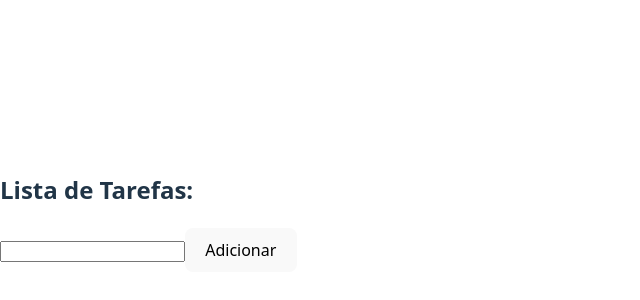
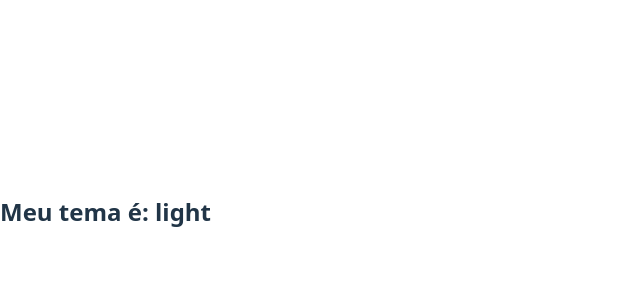
Before and after one commit to jsouza181gh/reactProject, a React (Vite) app: page / in a window 1280 px wide. Shown: the part 188-488 px from the top of the page, without its empty margins (0-640 px from the left). Built offline with nearby package versions, Linux system fonts and the light colour scheme.

Commit message:
Aula 62: Conceito do create context

```diff
--- a/src/App.tsx
+++ b/src/App.tsx
@@ -1,49 +1,15 @@
-import { useReducer, useState } from "react";
+import { createContext } from "react";
+import { Button } from "./components/button";
 
-type TaskAction = {
-	type: 'add',
-	payload: string
-}
-
-function taskReducer(state: string[], action: TaskAction) {
-	const { type, payload } = action;
-
-	if (type == 'add' && payload) {
-		return [...state, payload];
-	}
-
-	return state;
-}
+export const ThemeContext = createContext<string | null>(null);
 
 const App = () => {
-	const [tasks, dispatch] = useReducer(taskReducer, []);
-	const [inputValue, setInputValue] = useState('');
-
-	const handleClick = () => {
-		dispatch({type: 'add', payload: inputValue});
-		setInputValue('');
-	};
 
 	return (
-		<div>
-			<h2>Lista de Tarefas:</h2>
-			<ul>
-				{tasks.map((task, key) =>
-					<li key={key}>
-						{task}
-					</li>
-				)}
-			</ul>
-			<div>
-				<input
-					value={inputValue}
-					onChange={e => setInputValue(e.target.value)}
-				/>
-				<button onClick={handleClick}>
-					Adicionar
-				</button>
-			</div>
-		</div>
+		<ThemeContext.Provider value={'light'}>
+			<Button />
+		</ThemeContext.Provider>
+
 	);
 };
 
--- /dev/null
+++ b/src/components/Button.tsx
@@ -0,0 +1,9 @@
+import { useContext } from "react";
+import { ThemeContext } from "../App";
+
+export const Button = () => {
+    const theme = useContext(ThemeContext);
+    return (
+        <h2>Meu tema é: {theme}</h2>
+    );
+};
```
